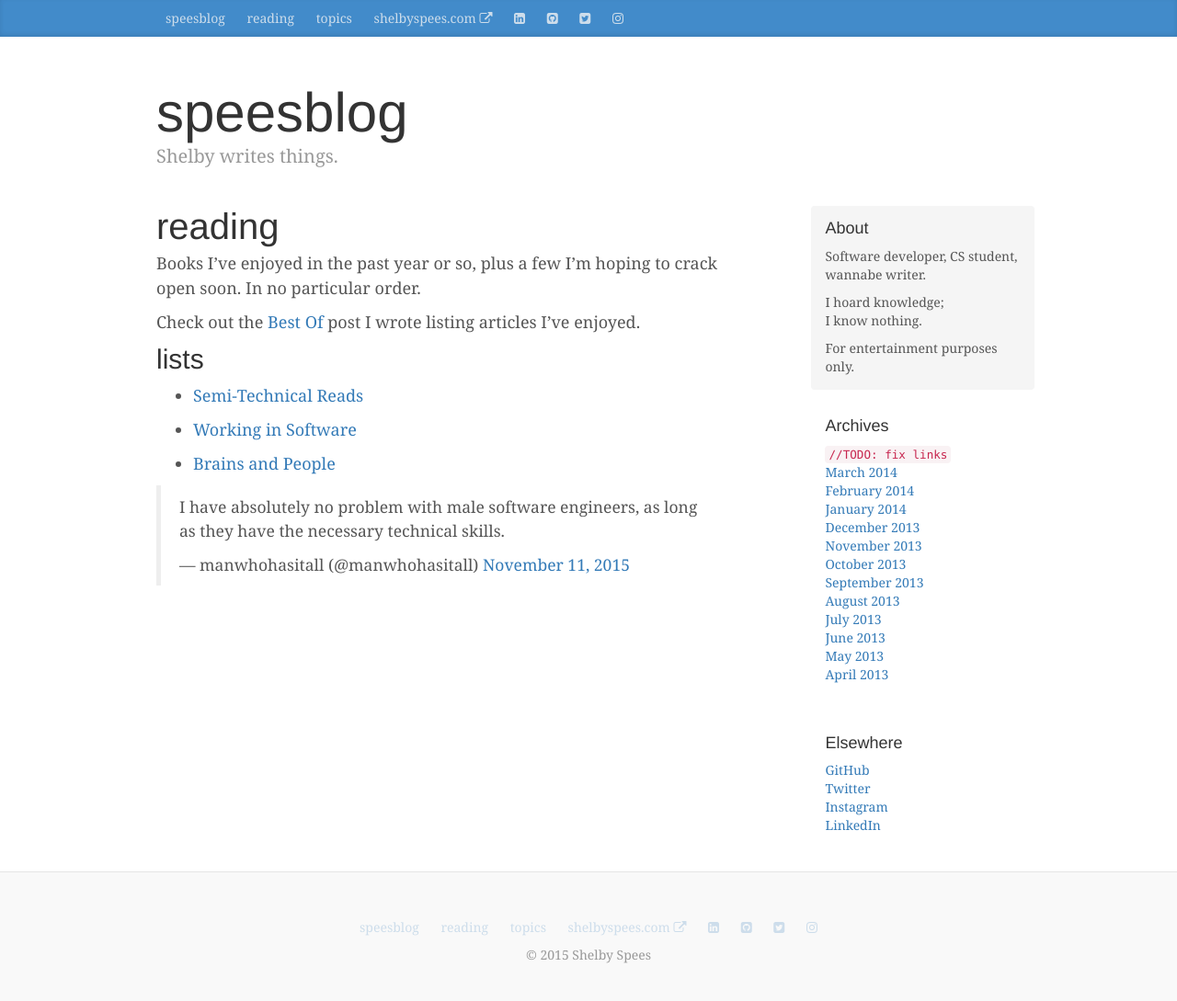
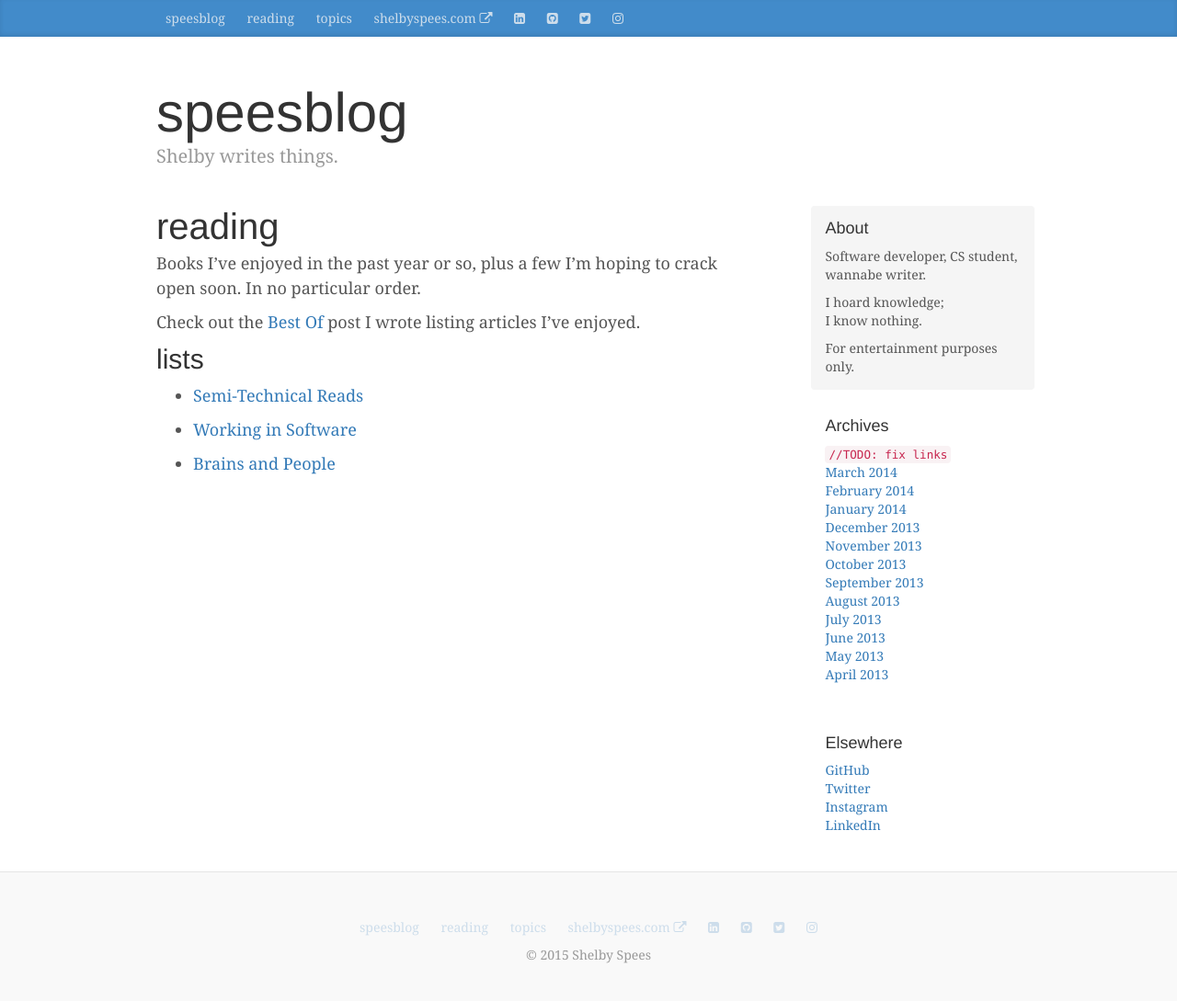
Before and after one commit to shelbyspees/speesblog, a Jekyll site: the page built from reading.md, in a window 1280 px wide. Shown: the whole page at 92% size. Built offline with Jekyll 4.4.1, drawn with Linux system fonts in a browser that asks for light colours; nearby versions of some CDN libraries; comment, search, counter and statistics services are not loaded.

Commit message:
Move tweet to new post

```diff
--- a/reading.md
+++ b/reading.md
@@ -15,6 +15,3 @@
 - <a href="{{ site.baseurl }}/software">Working in Software</a>
 
 - <a href="{{ site.baseurl }}/psych">Brains and People</a>
-
-<blockquote class="twitter-tweet" lang="en"><p lang="en" dir="ltr">I have absolutely no problem with male software engineers, as long as they have the necessary technical skills.</p>&mdash; manwhohasitall (@manwhohasitall) <a href="https://twitter.com/manwhohasitall/status/664351940692738048">November 11, 2015</a></blockquote>
-<script async src="//platform.twitter.com/widgets.js" charset="utf-8"></script>
```
